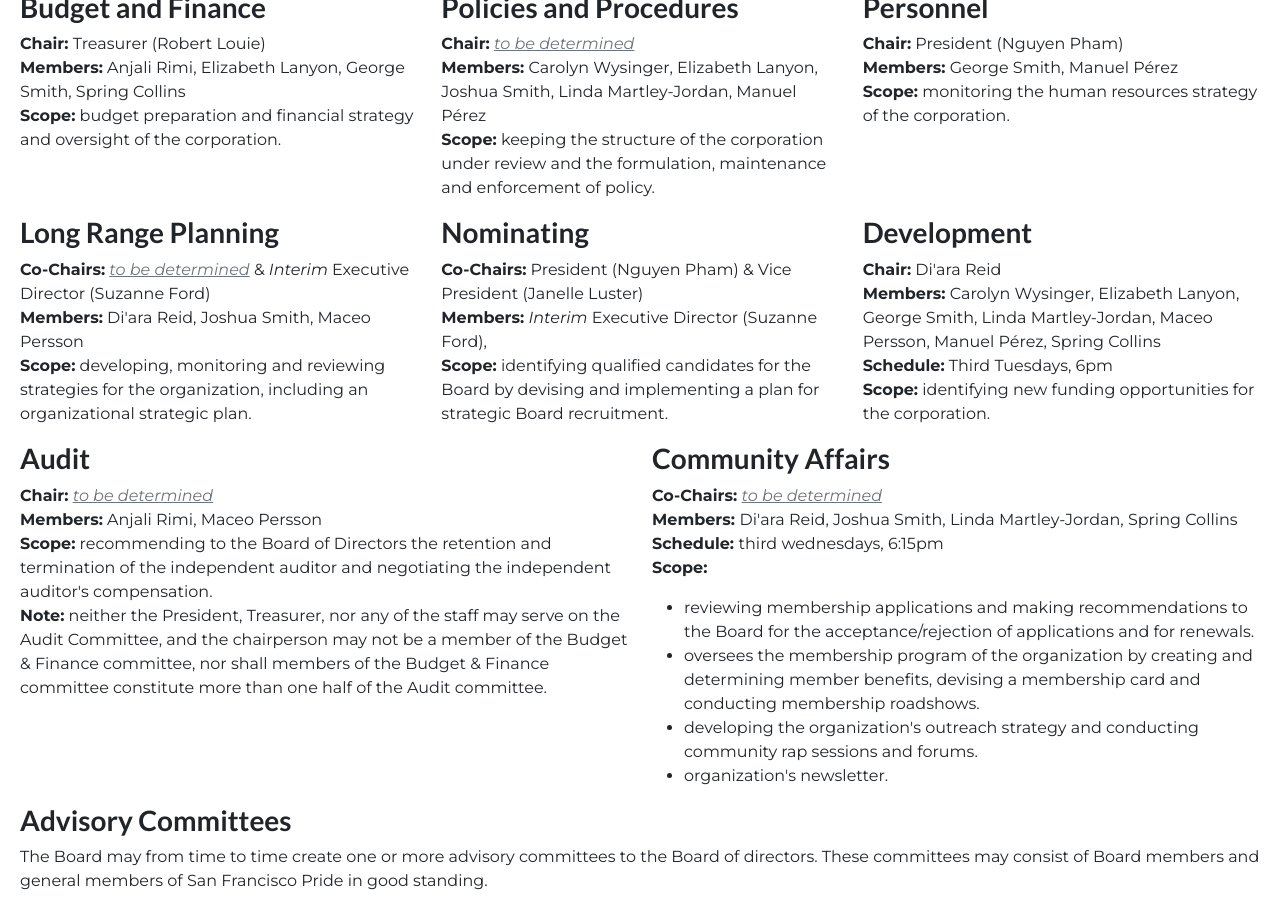
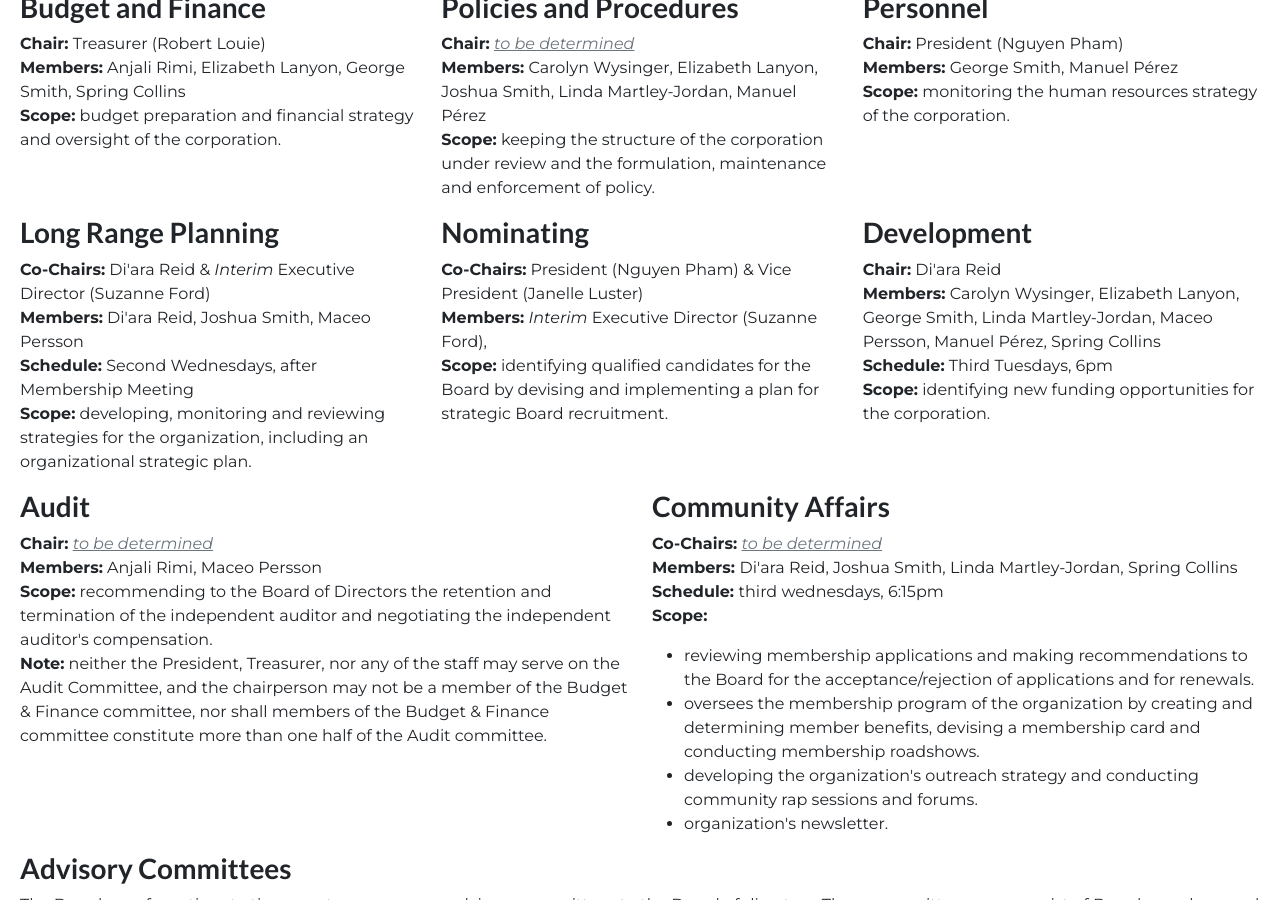
Before and after one commit to sfpride/members, a Jekyll site: the page built from board/index.html, in a window 1280 px wide and 900 px high, scrolled down 1014 px. Built offline with Jekyll 4.4.1, drawn with Linux system fonts in a browser that asks for light colours.

Commit message:
update lrp schedule

```diff
--- a/board/index.html
+++ b/board/index.html
@@ -81,8 +81,9 @@ title: Board of Directors
         <div class="col-12 col-md-4">
             <h3>Long Range Planning</h3>
             <p>
-                <b>Co-Chairs:</b> <em class="text-decoration-underline text-muted">to be determined</em> &amp; <em>Interim</em> Executive Director (Suzanne Ford)<br>
+                <b>Co-Chairs:</b> Di'ara Reid &amp; <em>Interim</em> Executive Director (Suzanne Ford)<br>
                 <b>Members:</b> {{comms.lrp}}<br>
+                <b>Schedule:</b> Second Wednesdays, after Membership Meeting<br>
                 <b>Scope:</b> developing, monitoring and reviewing strategies for the organization, including an organizational strategic plan.
             </p>
         </div>
```
